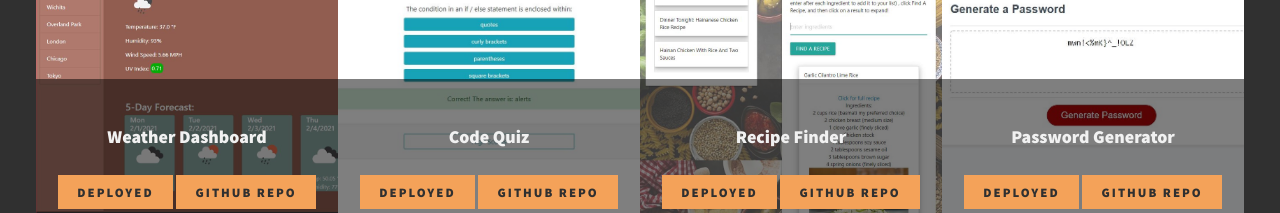
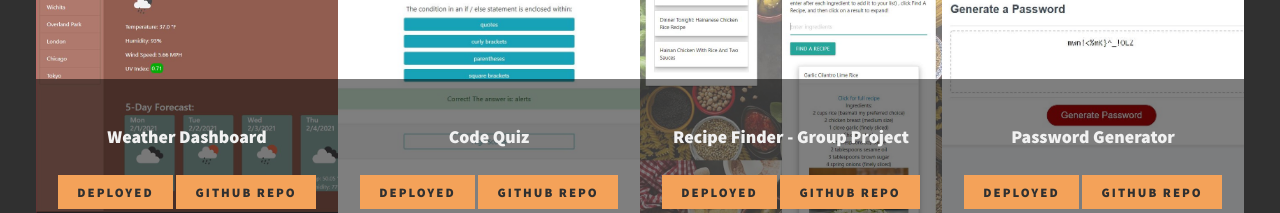
Before and after one commit to cgouge93/cgouge93.github.io, a plain HTML site: page index.html in a window 1280 px wide. Shown: the part 1880-2093 px from the top of the page. Drawn offline with nearby package versions, Linux system fonts and the light colour scheme.

Commit message:
Update index.html

```diff
--- a/index.html
+++ b/index.html
@@ -101,7 +101,7 @@
             <div class="container portfolio-item">
                 <img src="assets/img/recipe.jpg" alt="" class="portfolio-img">
                 <div class="content">
-                    <h4>Recipe Finder</h4>
+                    <h4>Recipe Finder - Group Project</h4>
                     <a href="https://cgouge93.github.io/recipe-website" target="blank" class="btn">Deployed</a>
                     <a href="https://github.com/cgouge93/recipe-website" target="blank" class="btn">GitHub Repo</a>
                 </div>
```
